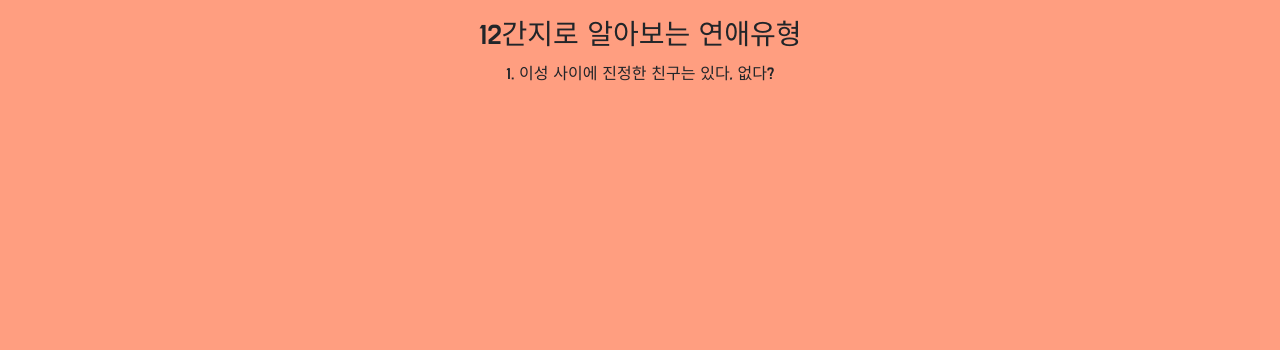
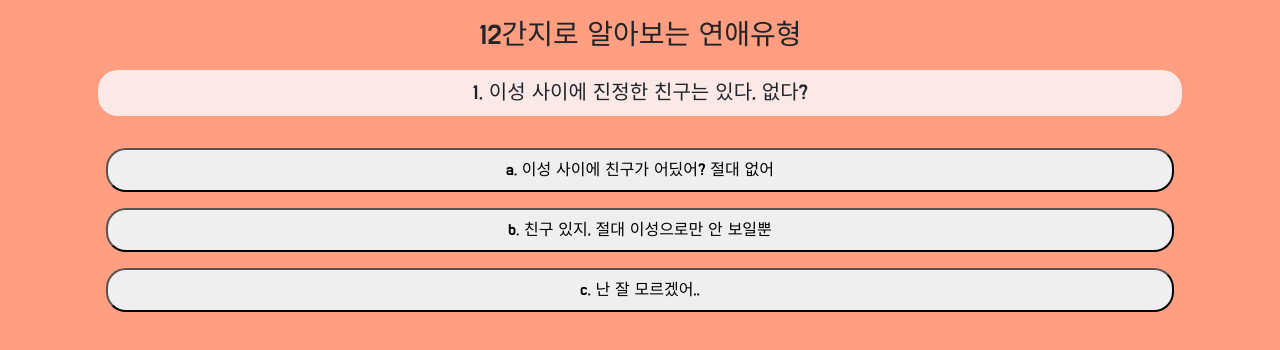
Before and after one commit to gajeong/MBTI-clone, a plain HTML site: page start/index.html in a window 1280 px wide. Both pictures are taken after a click on the button "START". Drawn offline with nearby package versions, Linux system fonts and the light colour scheme.

Commit message:
1.0.1 문답 출력

```diff
--- a/start/animation.css
+++ b/start/animation.css
@@ -33,3 +33,13 @@
     opacity: 0;
   }
 }
+
+.fadeIn {
+  animation-name: fadeIn;
+  animation-duration: 0.5s;
+}
+
+.fadeOut {
+  animation-name: fadeOut;
+  animation-duration: 0.5s;
+}
--- a/start/js/start.js
+++ b/start/js/start.js
@@ -1,9 +1,42 @@
 const main = document.querySelector("#main");
 const qna = document.querySelector("#qna");
 
-function goNext() {
+function addAnswer(answerText, qIdx) {
+  var a = document.querySelector('.aBox');
+  //createElement
+  var answer = document.createElement('button');
+  answer.classList.add('fadeIn');
+  //classList.add : answer에 answerList라는 클래스 이름을 부여
+  answer.classList.add('answerList');
+  answer.innerHTML = answerText;
+
+  a.appendChild(answer);
+
+  //addEventListener, querySelectorAll
+  answer.addEventListener("click", function () {
+    var children = document.querySelectorAll('.answerList');
+    for (let i = 0; i < children.length; i++) {
+      children[i].disabled = true;
+
+      children[i].classList.add('fadeOut');
+
+    }
+    setTimeout(() => {
+      for (let i = 0; i < children.length; i++) {
+        children[i].style.display = 'none';
+      }
+      goNext(++qIdx);
+    }, 500)
+
+  }, false);
+}
+
+function goNext(qIdx) {
   var q = document.querySelector('.qBox');
-  q.innerHTML = qnaList[0].q;
+  q.innerHTML = qnaList[qIdx].q;
+  for (let i in qnaList[qIdx].a) {
+    addAnswer(qnaList[qIdx].a[i].answer, qIdx);
+  }
 
 }
 
@@ -18,6 +51,7 @@ function begin() {
       main.style.display = "none";
       qna.style.display = "block";//block == 켜줌
     }, 450)
-    goNext();
+    let qIdx = 0;
+    goNext(qIdx);
   }, 450);
 }
--- a/start/qna.css
+++ b/start/qna.css
@@ -1,3 +1,45 @@
 #qna {
   display: none;
 }
+
+:root {
+  --font-large: 18px;
+  --font-size: 14px;
+  --color-pink: #ff9e80;
+  --color-black: #212121;
+  --color-white: #fbe9e7;
+  --color-lightpink: #ffd0b0;
+  --color-gray: #a4a4a4;
+  --padding-base: 8px;
+  --margin-base: 16px;
+  --border-radius: 18px;
+}
+
+.qBox {
+  text-align: center;
+  background-color: var(--color-white);
+  border-radius: 20px;
+  padding: var(--padding-base);
+  margin: var(--margin-base);
+  font-size: 20px;
+}
+.aBox {
+  display: flex;
+  flex-direction: column;
+  justify-content: center;
+  padding: var(--padding-base);
+  margin: var(--margin-base);
+}
+.answerList {
+  border-radius: 20px;
+  justify-content: center;
+  width: 100%;
+  padding: var(--padding-base);
+  margin: 8px auto;
+}
+
+.answerList:hover,
+.answerList:focus {
+  font-size: 110%;
+  background-color: var(--color-lightpink);
+}
```
Also changed, not shown: 1 other file.
